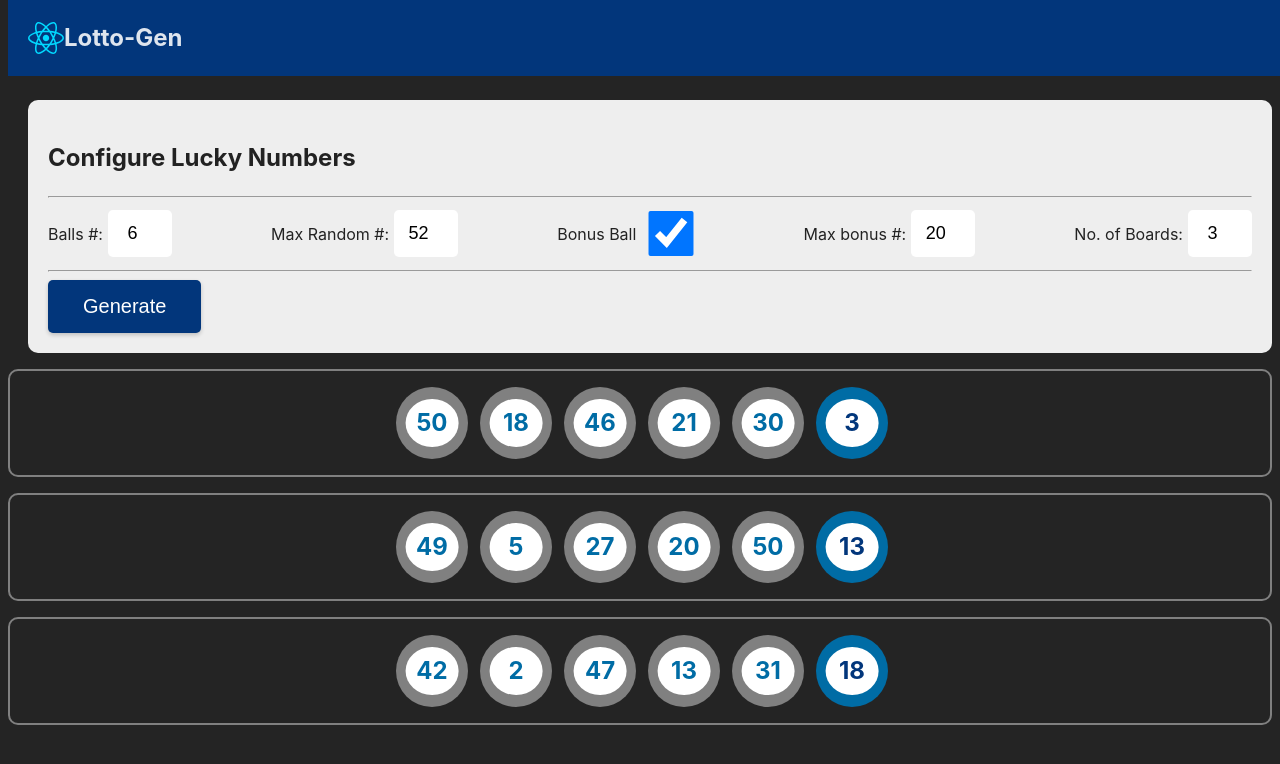
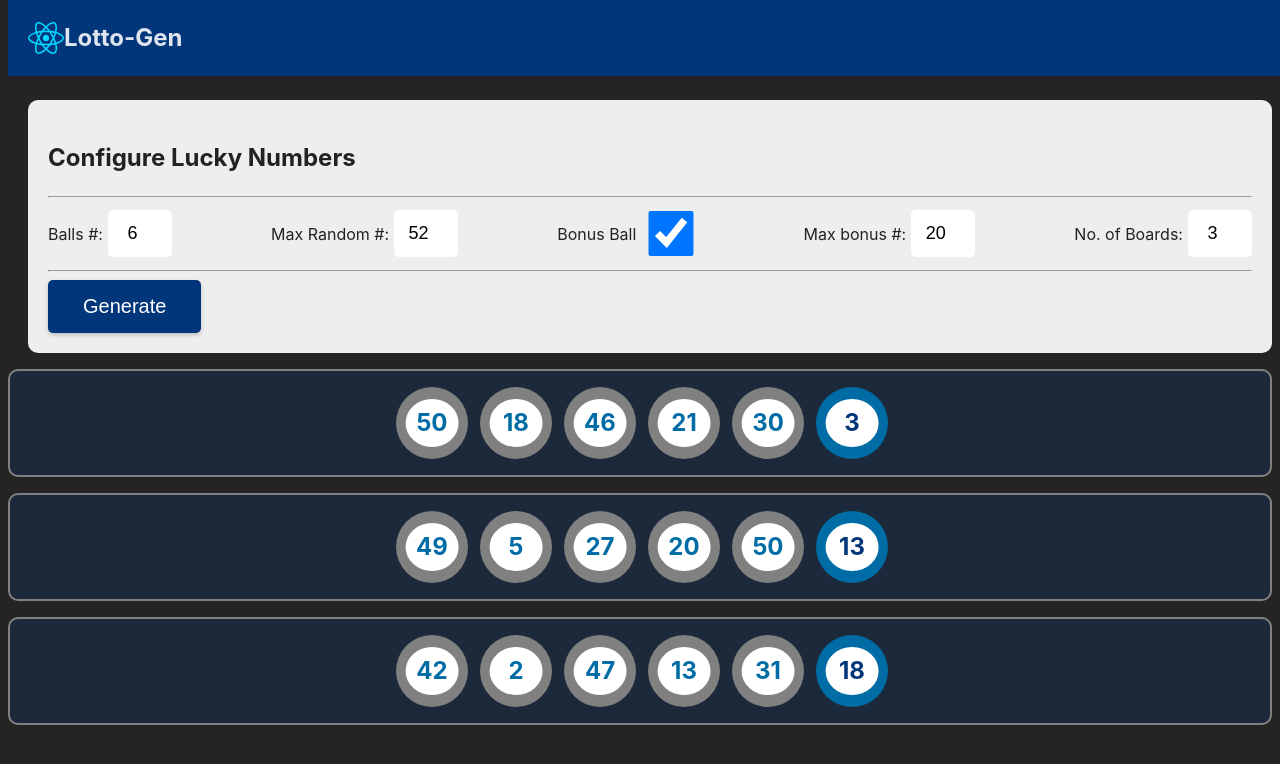
Before and after one commit to Tally2014/React-lotto-app, a React (Vite) app: page / in a window 1280 px wide. Both pictures are taken after a click on the button "Generate". Shown: the top 764 px of the page. Built offline with nearby package versions, Linux system fonts and the light colour scheme.

Commit message:
Style Row Background and adjust Ball.css style so the index can be upfront

```diff
--- a/src/components/Ball.css
+++ b/src/components/Ball.css
@@ -11,7 +11,6 @@
   font-weight: bold;
   font-size: 1.5rem;
   position: relative; /* Added to position the inner circle */
-  z-index: -1;
 }
 
 /* Added an inner circle */
@@ -26,13 +25,12 @@
   top: 50%;
   left: 50%;
   transform: translate(-50%, -50%);
-  z-index: -1;
 }
 
-/* Added a new rule for the text */
 .Ball span {
   display: block;
   text-align: center;
   font-weight: bold;
   font-size: 1.5rem;
+  position: relative;
 }
--- a/src/components/Board.css
+++ b/src/components/Board.css
@@ -6,10 +6,6 @@
   margin-left: 20px;
   padding: 20px;
   color: #222;
-}
-
-.cofigTitle button {
-  margin-top: 1rem;
 }
 
 .configOptions {
--- a/src/components/Row.css
+++ b/src/components/Row.css
@@ -4,4 +4,5 @@
   text-align: center;
   margin: 1em auto 1em auto;
   border-radius: 10px;
+  background-color: hsla(214, 97%, 25%, 0.25);
 }
```
